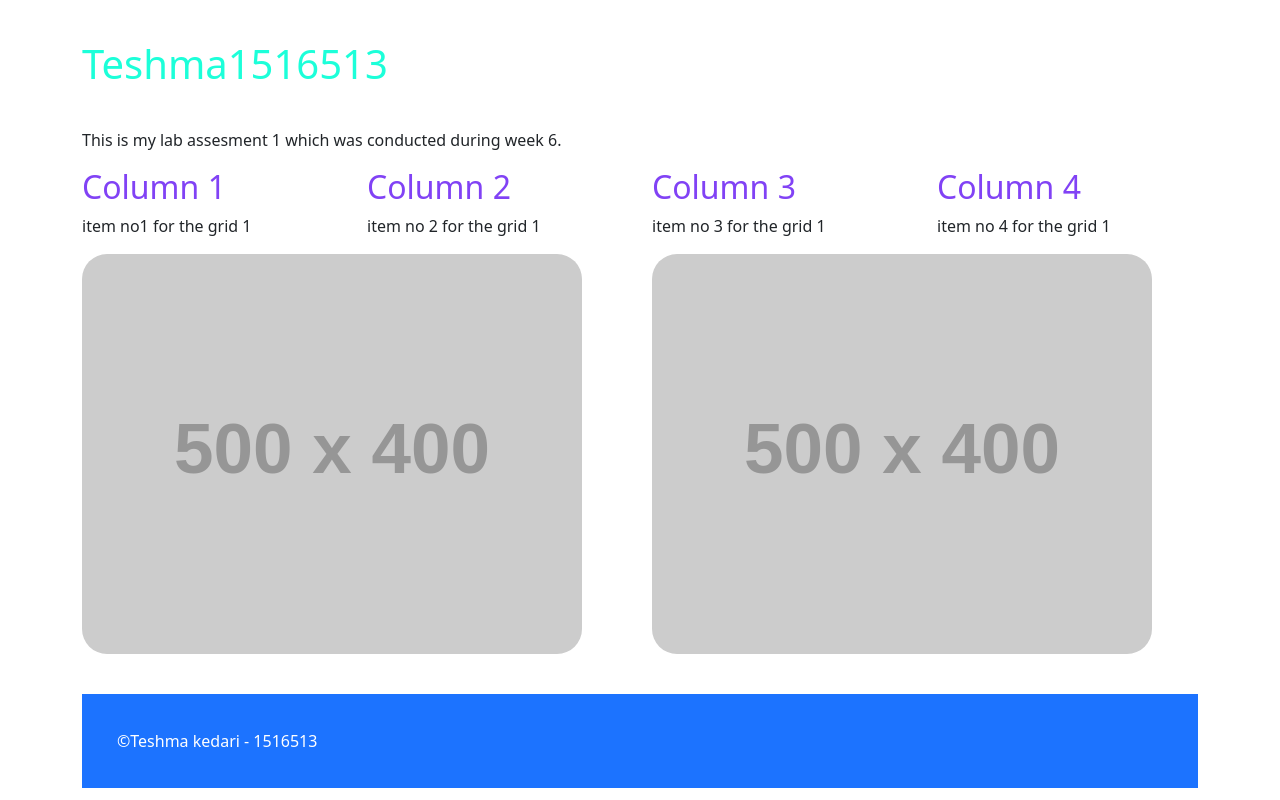
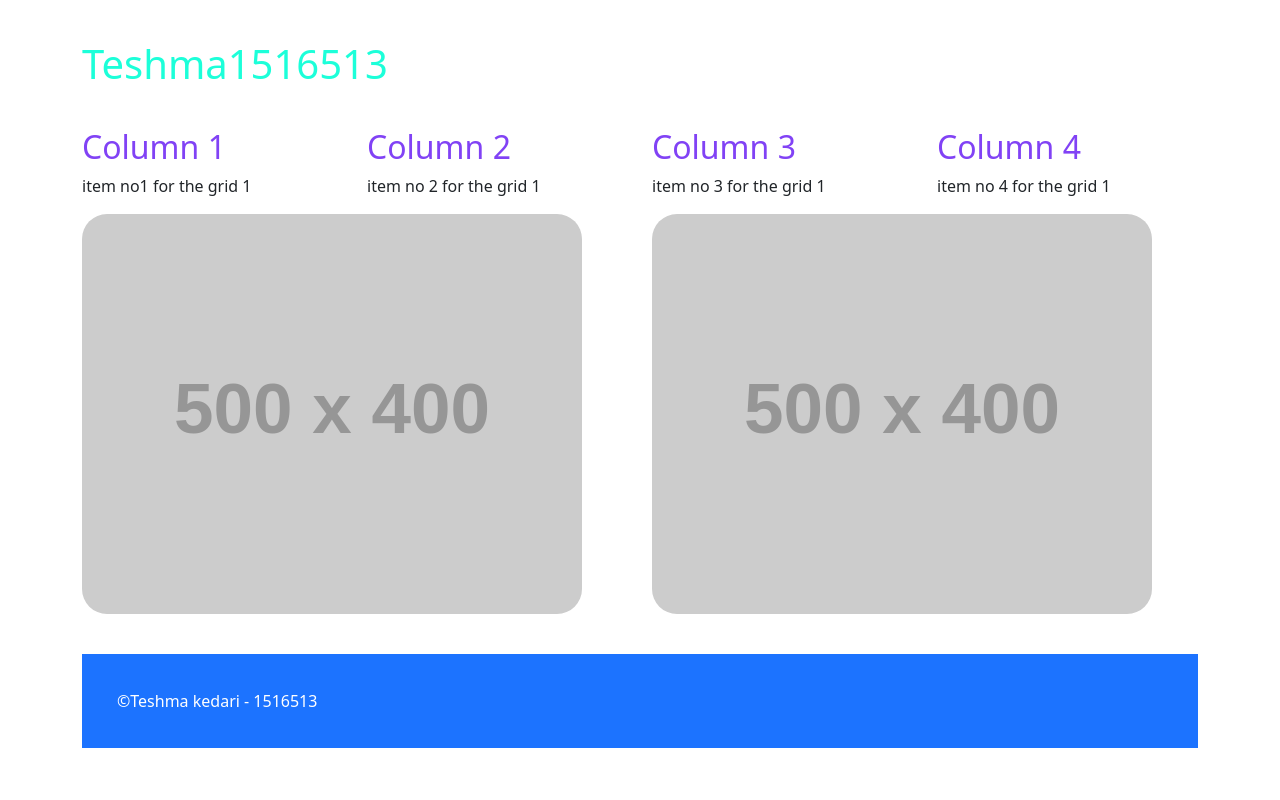
Before and after one commit to Teshma-1997/comp-6062-lab-assessment-1, a plain HTML site: page index.html in a window 1280 px wide. Drawn offline with nearby package versions, Linux system fonts and the light colour scheme; placeholder pictures from the web are drawn by us.

Commit message:
lab assessment

```diff
--- a/index.html
+++ b/index.html
@@ -10,7 +10,6 @@
             <h1>LAB ASSESMENT 1</h1>
         </header>
         <main>
-            <p> This is my lab assesment 1 which was conducted during week 6.</p>
             <div class ="row">
                 <div class = "col-md-3 ">
                     <h2>Column 1</h2>
```
